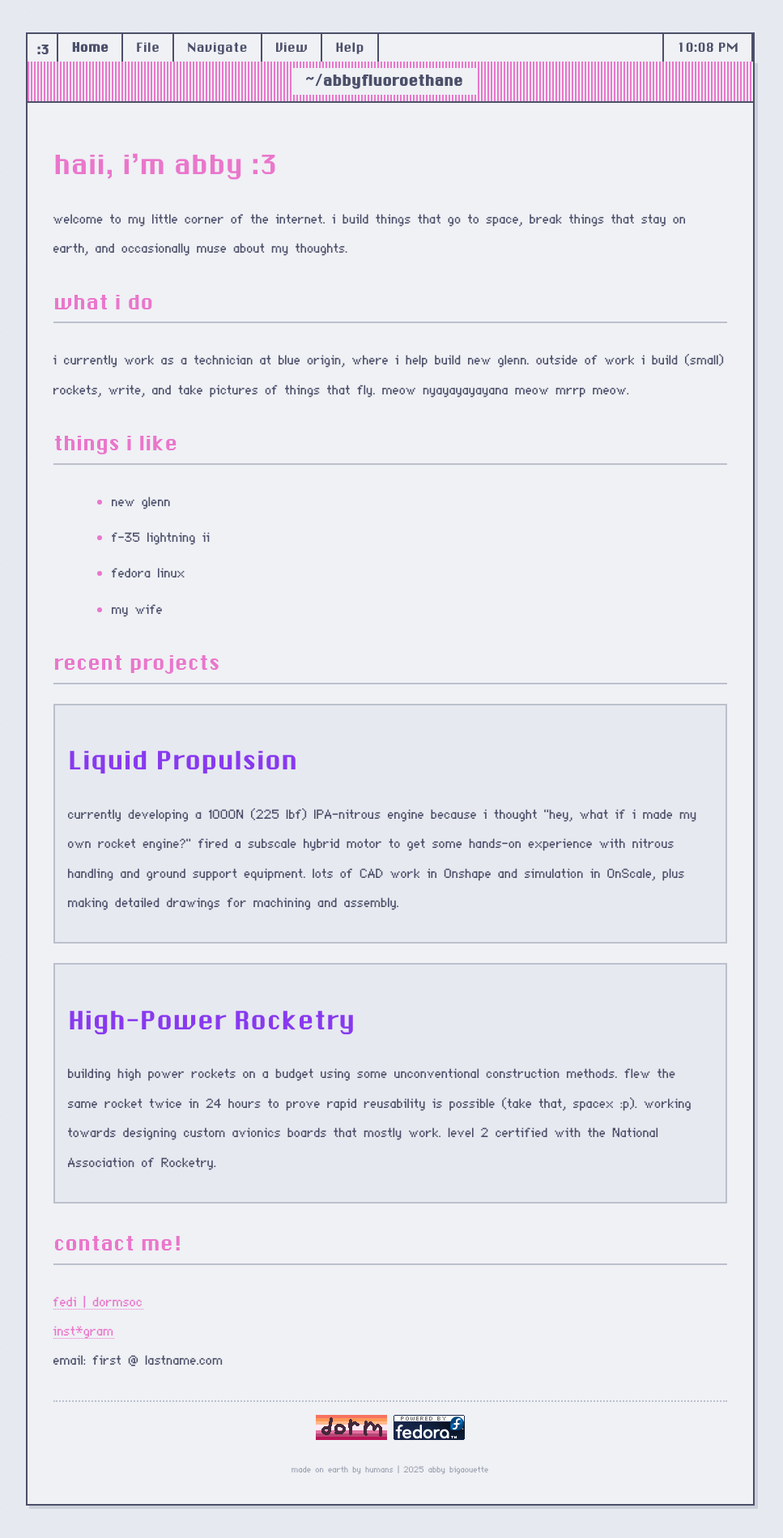
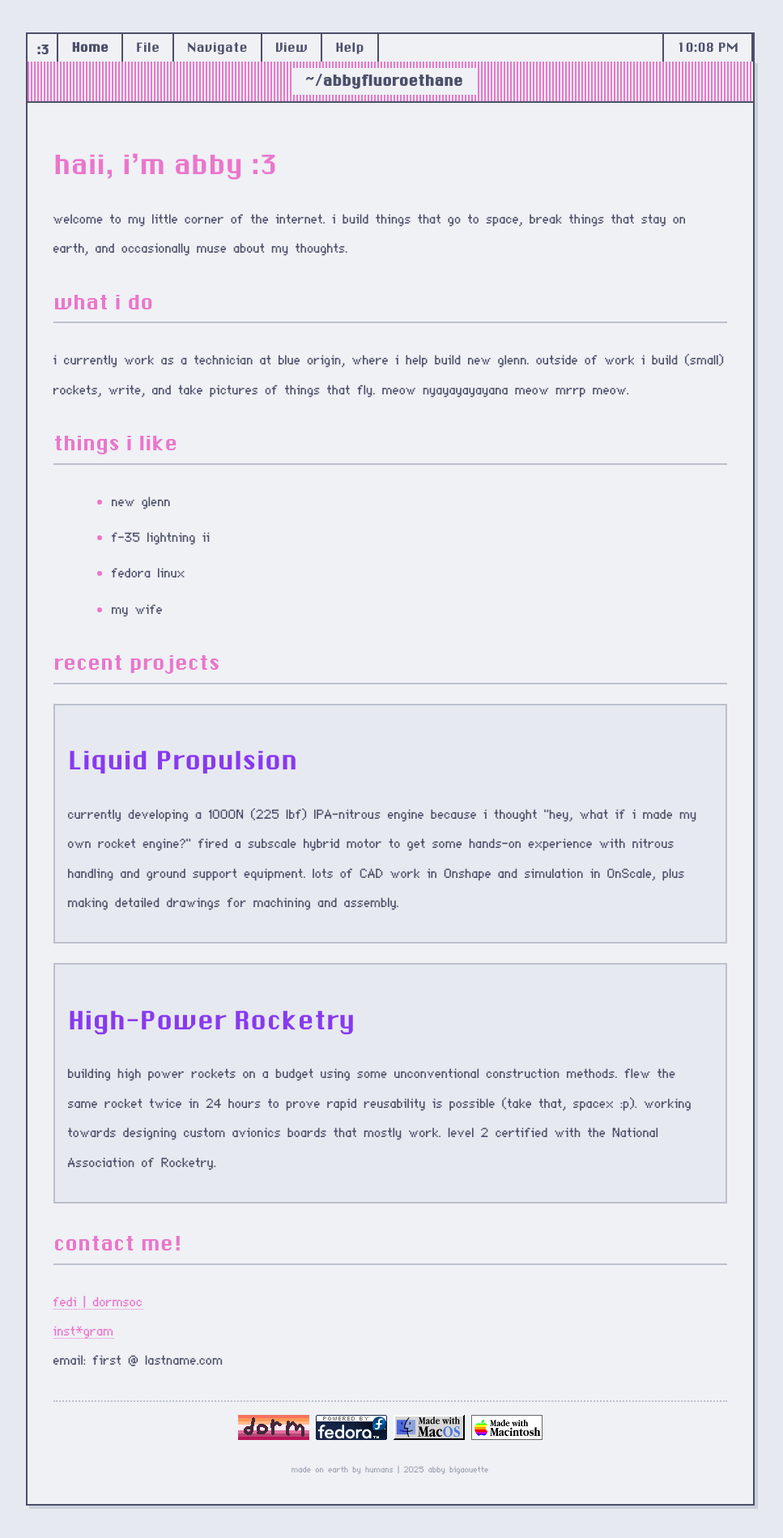
Before and after one commit to logantodd/logantodd.github.io, a Jekyll site: the page built from index.md, in a window 1280 px wide. Shown: the whole page at 81% size, without its empty margins (158-1125 px from the left). Built offline with Jekyll 4.4.1, drawn with Linux system fonts in a browser that asks for light colours.

Commit message:
mac buttons

```diff
--- a/_layouts/default.html
+++ b/_layouts/default.html
@@ -22,6 +22,8 @@
             <!-- Example: <a href="https://example.com"><img src="{{ '/assets/images/buttons/button.gif' | relative_url }}" alt="Button" width="88" height="31"></a> -->
              <a href="https://friends.dorm.social"><img src="{{ '/assets/images/buttons/dorm.gif' | relative_url }}" alt="dorm" width="88" height="31"></a>
              <a href="https://fedoraproject.org"><img src="{{ '/assets/images/buttons/fedora.png' | relative_url }}" alt="fedora" width="88" height="31"></a>
+             <img src="{{ '/assets/images/buttons/macos.gif' | relative_url }}" alt="Button" width="88" height="31">
+             <img src="{{ '/assets/images/buttons/macmade.gif' | relative_url }}" alt="Button" width="88" height="31">
           </div>
           <div class="footer-text">
             made on earth by humans | 2025 abby bigaouette
```
Also changed, not shown: assets/images/buttons/macmade.gif (added), assets/images/buttons/macos.gif (added).
